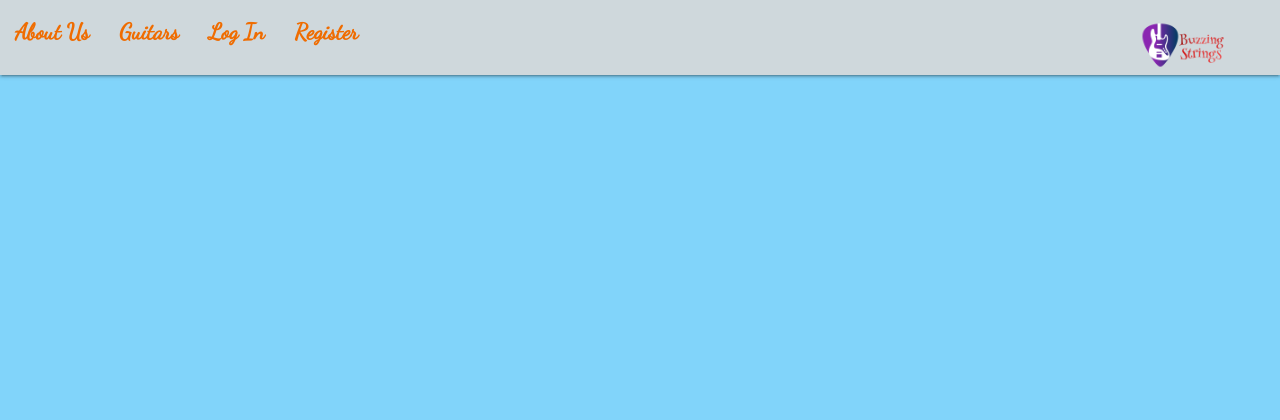
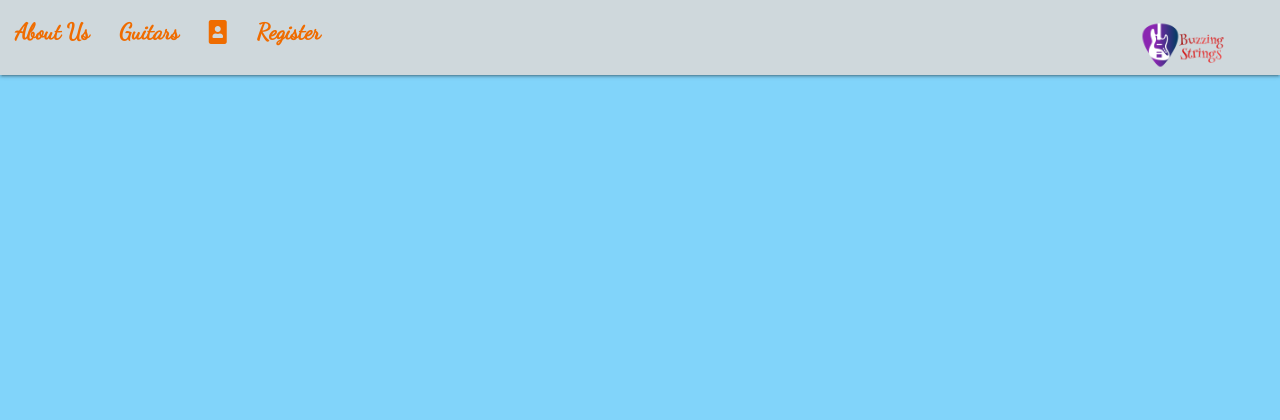
Before and after one commit to Code-Institute-Submissions/buzzing-strings, a Flask app: page / in a window 1280 px wide. Shown: the top 420 px of the page. Run offline with Flask 2, Linux system fonts and the light colour scheme; data that the repository does not hold is empty; some libraries are stand-ins or nearby versions.

Commit message:
Log in link replaced with an icon

```diff
--- a/templates/base.html
+++ b/templates/base.html
@@ -23,7 +23,7 @@
             <ul class="left hide-on-med-and-down">
                 <li><a href="#">About Us</a></li>
                 <li><a href="#">Guitars</a></li>
-                <li><a href="#">Log In</a></li>
+                <li><a href="#"><i class="fas fa-portrait"></i></a></li>
                 <li><a href="#">Register</a></li>
             </ul>
             </div>
@@ -33,7 +33,7 @@
             <li><h3 class="sidenav-text center-align orange-text text-darken-3">Buzzing Strings</h3></li>
             <li><a href="#">About Us</a></li>
             <li><a href="#">Guitars</a></li>
-            <li><a href="#">Log In</a></li>
+            <li><a href="#"><i class="fas fa-portrait"></i></a></li>
             <li><a href="#">Register</a></li>
         </ul>
     </header>
```
